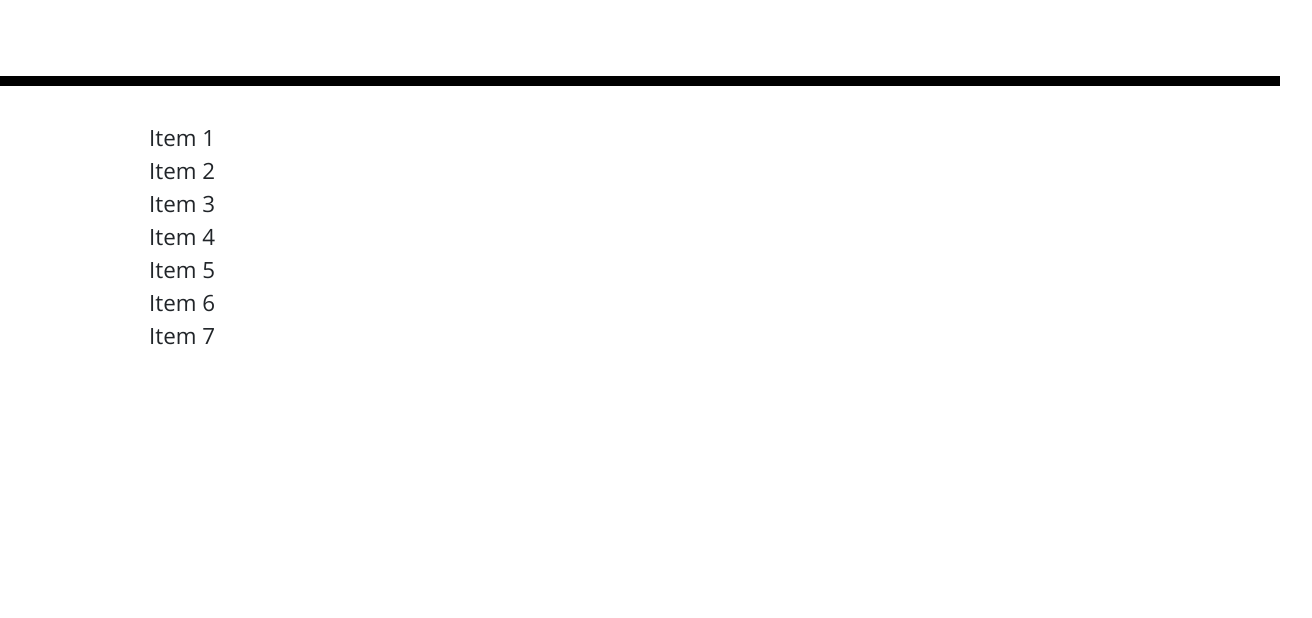
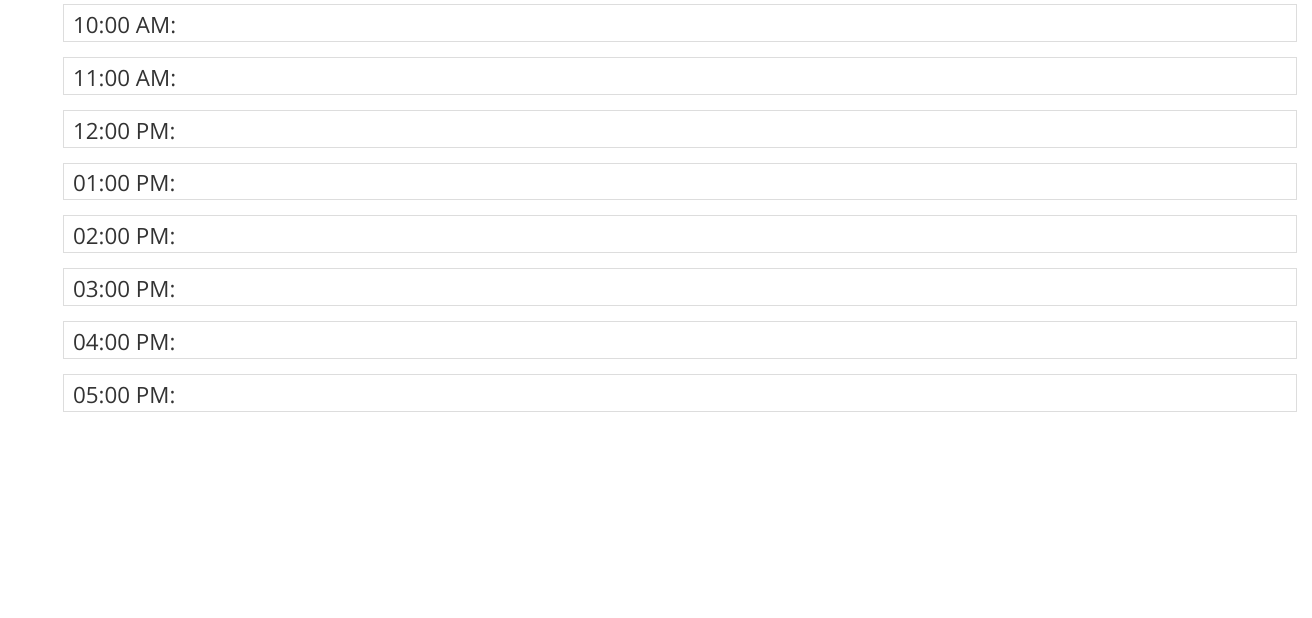
Before and after one commit to warwac/Daily-Planning-Wizard, a plain HTML site: page index.html in a window 1280 px wide. Shown: the part 182-800 px from the top of the page, 1312 px wide, since content can reach past the window. Drawn offline with nearby package versions, Linux system fonts and the light colour scheme.

Commit message:
followed Walter's advice on timeblocks! Success! changed widget content to work hours 9-5

```diff
--- a/index.html
+++ b/index.html
@@ -4,10 +4,7 @@
     <meta charset="UTF-8" />
     <meta name="viewport" content="width=device-width, initial-scale=1.0" />
     <meta http-equiv="X-UA-Compatible" content="ie=edge" />
-    <link
-      rel="stylesheet"
-      href="https://stackpath.bootstrapcdn.com/bootstrap/4.3.1/css/bootstrap.min.css"
-    />
+
     <link
       rel="stylesheet"
       href="https://use.fontawesome.com/releases/v5.8.1/css/all.css"
@@ -21,7 +18,10 @@
     <link rel="stylesheet" href="./Assets/css/style.css" />
     <title>Work Day Scheduler</title>
   </head>
-
+    <link
+      rel="stylesheet"
+      href="https://code.jquery.com/ui/1.13.1/themes/ui-lightness/jquery-ui.css"
+    />
   <body>
     <header class="jumbotron">
       <h1 class="display-3">Work Day Scheduler</h1>
@@ -48,13 +48,15 @@
       <body>
 
       <ol id="selectable">
-        <li class="ui-widget-content">Item 1</li>
-        <li class="ui-widget-content">Item 2</li>
-        <li class="ui-widget-content">Item 3</li>
-        <li class="ui-widget-content">Item 4</li>
-        <li class="ui-widget-content">Item 5</li>
-        <li class="ui-widget-content">Item 6</li>
-        <li class="ui-widget-content">Item 7</li>
+        <li class="ui-widget-content">09:00 AM:</li>
+        <li class="ui-widget-content">10:00 AM:</li>
+        <li class="ui-widget-content">11:00 AM:</li>
+        <li class="ui-widget-content">12:00 PM:</li>
+        <li class="ui-widget-content">01:00 PM:</li>
+        <li class="ui-widget-content">02:00 PM:</li>
+        <li class="ui-widget-content">03:00 PM:</li>
+        <li class="ui-widget-content">04:00 PM:</li>
+        <li class="ui-widget-content">05:00 PM:</li>
       </ol>
 
     </div>
```
Also changed, not shown: Assets/css/jquery-ui.css (added).
